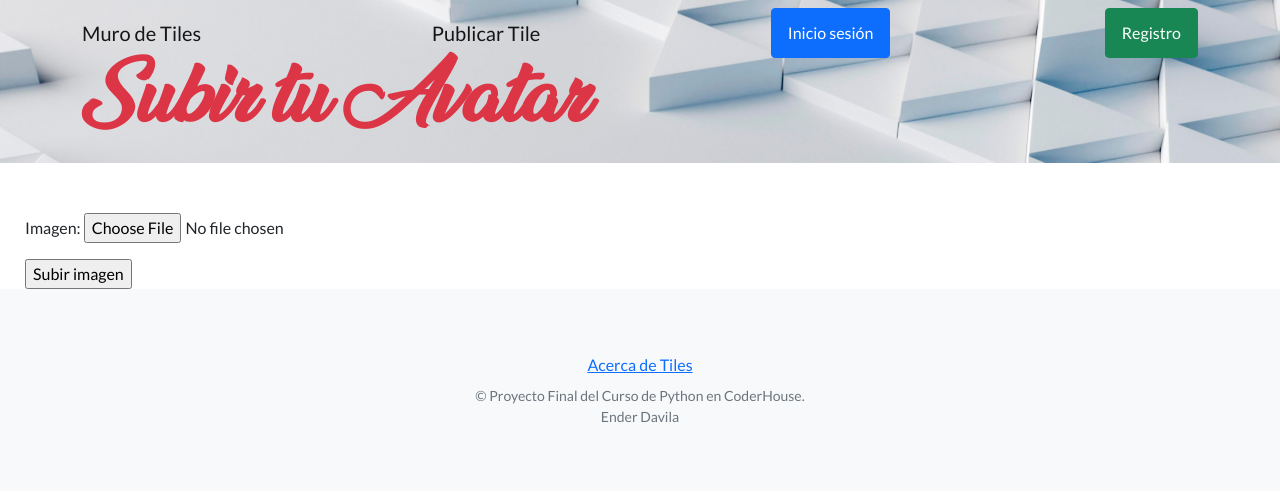
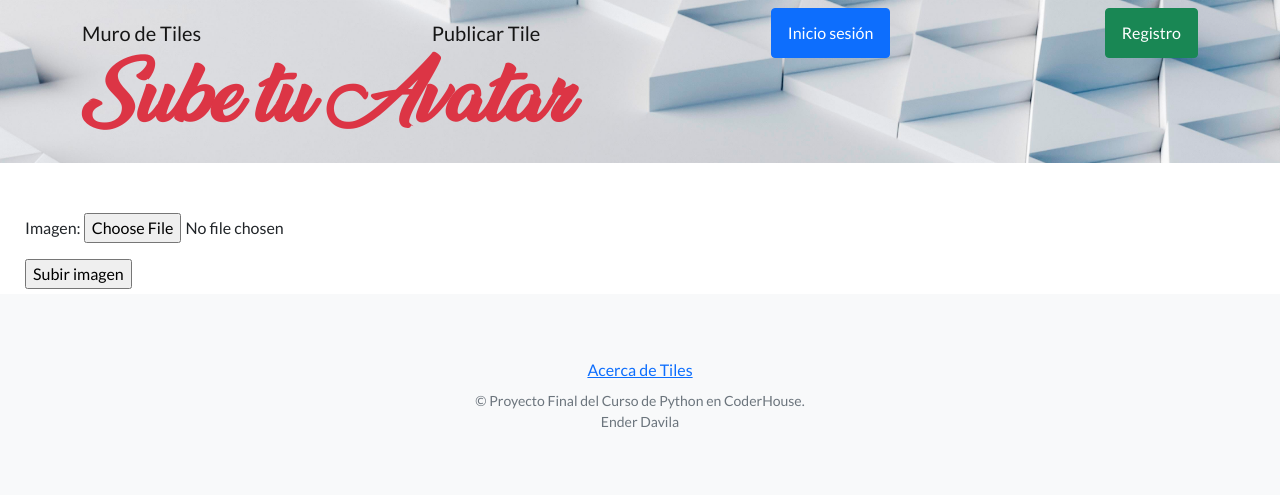
Before and after one commit to djender985/proyecto_final, a Django app: page /perfil/agregar-avatar/ in a window 1280 px wide. Shown: the top 495 px of the page. Run offline with Django 4.2, Linux system fonts and the light colour scheme; some libraries are stand-ins or nearby versions.

Commit message:
Version final del proyecto

```diff
--- a/perfiles/templates/perfiles/formulario_avatar.html
+++ b/perfiles/templates/perfiles/formulario_avatar.html
@@ -3,7 +3,7 @@
 {% block Titulo_nav_bar %}
 <div class="container">
     <h1 class="f12" style="font-size: 70px;">
-      Subir tu Avatar
+      Sube tu Avatar
     </h1>
 </div>
 {% endblock Titulo_nav_bar %}
--- a/templates_base/base.html
+++ b/templates_base/base.html
@@ -10,7 +10,7 @@
         <meta name="author" content="" />
         {% block titulo %}{% endblock titulo %}
         <!-- Favicon-->
-        <link rel="icon" type="image/x-icon" href="{% static 'assets/muro.ico' %}" />
+        <link rel="icon" type="image/x-icon" href="{% static 'assets/favicon.ico' %}" />
         <!-- Bootstrap icons-->
         <link href="https://cdn.jsdelivr.net/npm/bootstrap-icons@1.5.0/font/bootstrap-icons.css" rel="stylesheet" type="text/css" />
         <!-- Google fonts-->
@@ -65,7 +65,7 @@
         </section>
 
         <!-- Footer-->
-        <footer class="footer bg-light">
+        <footer class="footer bg-light" style="margin-top: 5px;">
             <div class="container">
                         <ul class="list-inline mb-2" style="text-align: center;">
                             <li class="list-inline-item"><a href="{% url 'about' %}">Acerca de Tiles</a></li>
```
Also changed, not shown: db.sqlite3, readme.md.
